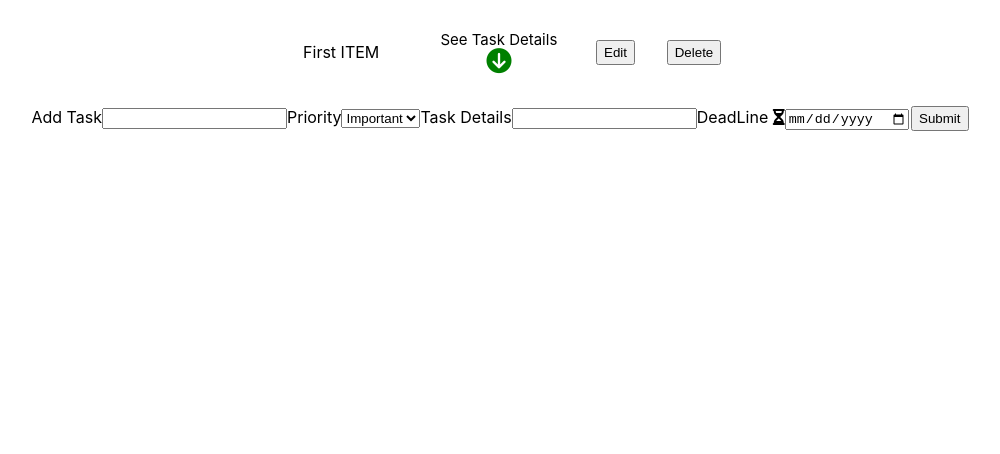
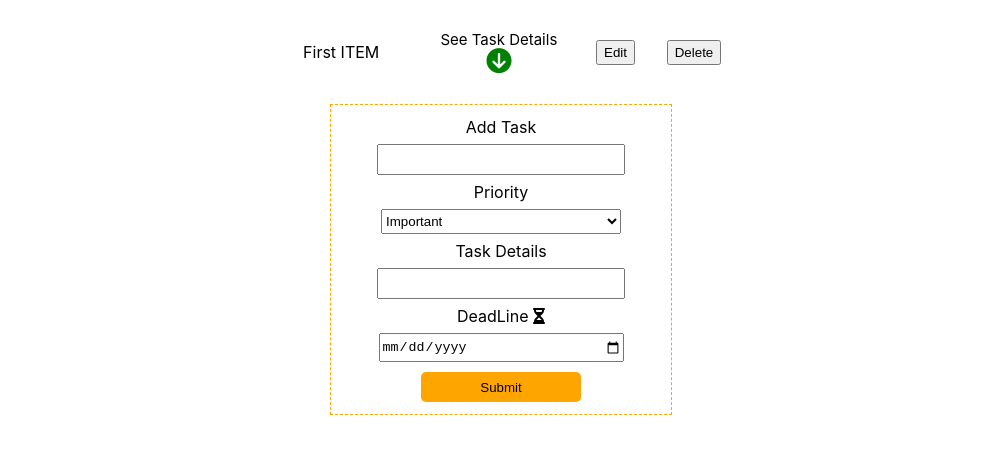
Before and after one commit to AhmedAmin90/To-do-list-React, a React (Create React App) app: page / in a window 1280 px wide. Shown: the top 454 px of the page, without its empty margins (139-1139 px from the left). Built offline with nearby package versions, Linux system fonts and the light colour scheme.

Commit message:
Add some style to the form

```diff
--- /dev/null
+++ b/src/Form.css
@@ -0,0 +1,31 @@
+form {
+    border: orange 0.5px dashed;
+    display: flex;
+    flex-direction: column;
+    /* justify-content: space-between; */
+    width: 25%;
+    /* height: 250px; */
+    margin: 5px auto;
+    padding: 10px;
+}
+
+input , select  {
+    width: 75%;
+    height: 25px;
+    align-self: center;
+    margin: 5px;
+}
+
+label{
+    margin: 2px;
+}
+
+.Form-submit {
+    cursor: pointer;
+    width: 50%;
+    height: 30px;
+    border: none;
+    border-radius: 5px;
+    background-color: orange;
+    margin-top: 5px;
+}
--- a/src/Form.js
+++ b/src/Form.js
@@ -1,4 +1,5 @@
 import React , {Component} from 'react'
+import './Form.css'
 
 class Form extends Component {
     state = {
@@ -55,7 +56,7 @@ class Form extends Component {
                 value={this.state.deadLine}
                 onChange={this.handleChange}
                 />
-                <button> Submit </button>
+                <button className="Form-submit"> Submit </button>
             </form>
         )
     }
```
